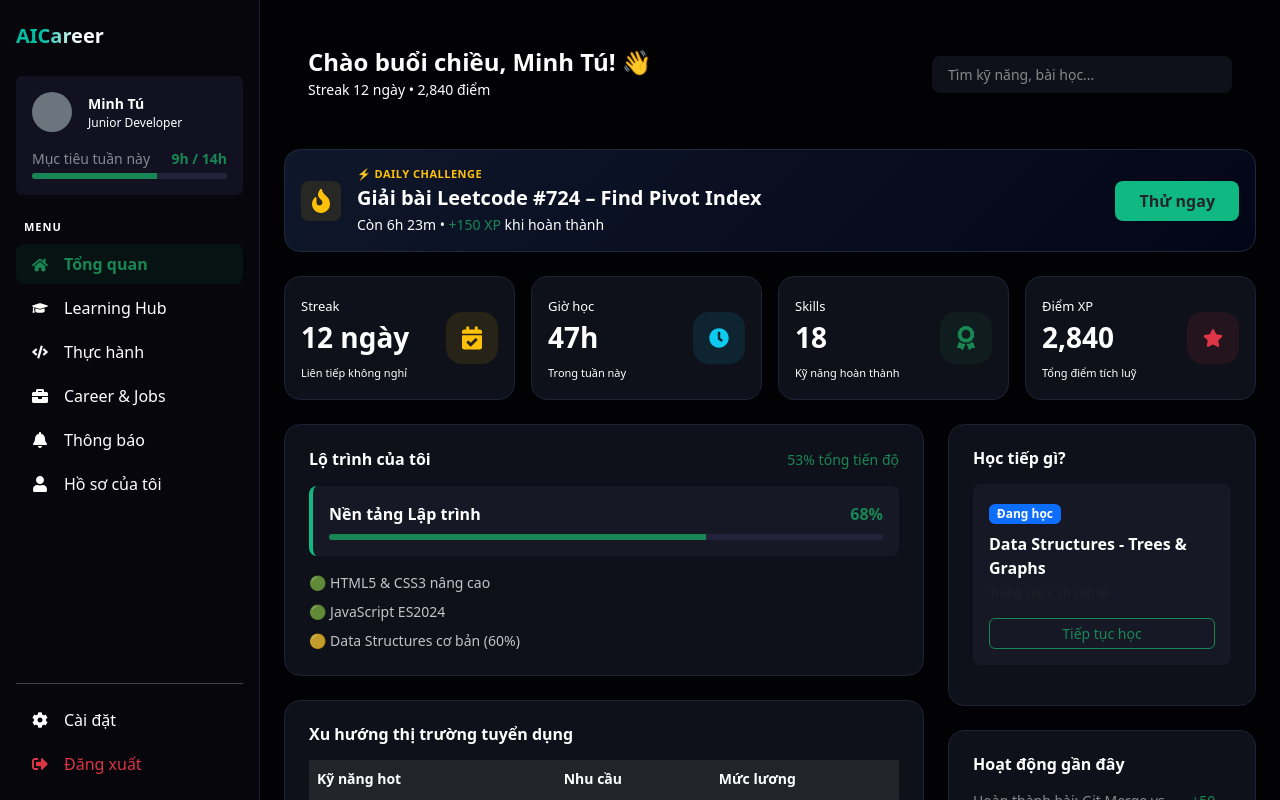
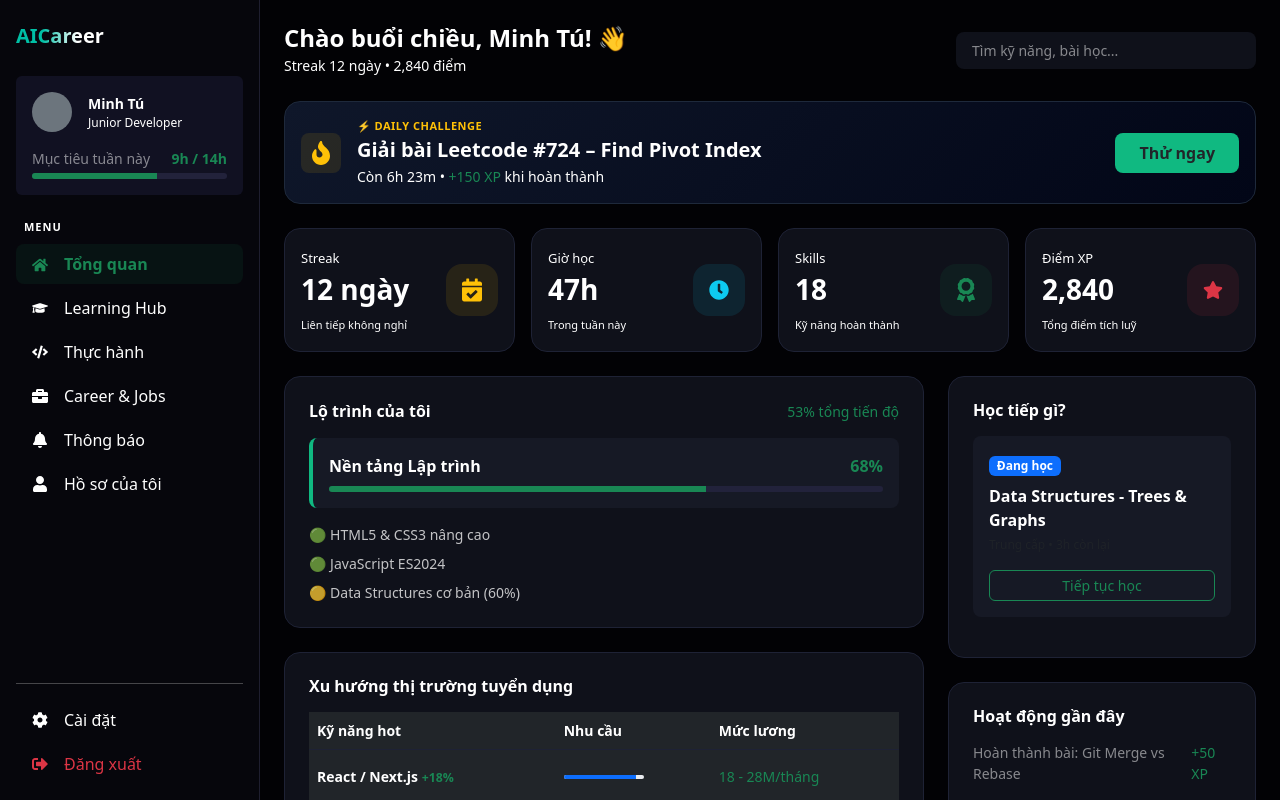
Before and after one commit to Hau1436H/FE, a React (Vite) app: page /dashboard in a window 1280 px wide. Built offline with nearby package versions, Linux system fonts and the light colour scheme.

Commit message:
Tách các component có sẵn trong Dashboard.jsx ra thành component trong dashboard cho dễ quản lý

```diff
--- /dev/null
+++ b/src/components/dashboard/LearningPath.jsx
@@ -0,0 +1,31 @@
+// src/components/dashboard/LearningPath.jsx
+import React from 'react';
+
+function LearningPath() {
+  return (
+    <div className="p-4 rounded-4 mb-4" style={{ backgroundColor: '#0f111a', border: '1px solid #1e2235' }}>
+      <div className="d-flex justify-content-between align-items-center mb-3">
+        <h6 className="fw-bold text-white mb-0">Lộ trình của tôi</h6>
+        <span className="text-success small fw-medium">53% tổng tiến độ</span>
+      </div>
+
+      <div className="p-3 rounded-3" style={{ backgroundColor: '#161925', borderLeft: '4px solid #10b981' }}>
+        <div className="d-flex justify-content-between align-items-center mb-2">
+          <span className="fw-semibold">Nền tảng Lập trình</span>
+          <span className="text-success fw-bold">68%</span>
+        </div>
+        <div className="progress" style={{ height: '6px', backgroundColor: '#22223b' }}>
+          <div className="progress-bar bg-success" style={{ width: '68%' }}></div>
+        </div>
+      </div>
+
+      <div className="mt-3 d-flex flex-column gap-2 small text-muted">
+        <div className="d-flex align-items-center gap-2 text-white opacity-75">🟢 HTML5 & CSS3 nâng cao</div>
+        <div className="d-flex align-items-center gap-2 text-white opacity-75">🟢 JavaScript ES2024</div>
+        <div className="d-flex align-items-center gap-2 text-white opacity-75">🟡 Data Structures cơ bản (60%)</div>
+      </div>
+    </div>
+  );
+}
+
+export default LearningPath;
--- /dev/null
+++ b/src/components/dashboard/MarketTrends.jsx
@@ -0,0 +1,33 @@
+// src/components/dashboard/MarketTrends.jsx
+import React from 'react';
+
+function MarketTrends() {
+  return (
+    <div className="p-4 rounded-4" style={{ backgroundColor: '#0f111a', border: '1px solid #1e2235' }}>
+      <h6 className="fw-bold text-white mb-3">Xu hướng thị trường tuyển dụng</h6>
+      <table className="table table-dark table-borderless align-middle mb-0 small">
+        <thead>
+          <tr className="text-muted" style={{ borderBottom: '1px solid #1e2235' }}>
+            <th>Kỹ năng hot</th>
+            <th>Nhu cầu</th>
+            <th>Mức lương</th>
+          </tr>
+        </thead>
+        <tbody>
+          <tr>
+            <td className="fw-semibold text-white py-3">React / Next.js <span className="text-success small">+18%</span></td>
+            <td><div className="progress" style={{ width: '80px', height: '4px' }}><div className="progress-bar bg-primary" style={{ width: '90%' }}></div></div></td>
+            <td className="text-success fw-medium">18 - 28M/tháng</td>
+          </tr>
+          <tr>
+            <td className="fw-semibold text-white py-3">TypeScript <span className="text-success small">+31%</span></td>
+            <td><div className="progress" style={{ width: '80px', height: '4px' }}><div className="progress-bar bg-primary" style={{ width: '75%' }}></div></div></td>
+            <td className="text-success fw-medium">20 - 35M/tháng</td>
+          </tr>
+        </tbody>
+      </table>
+    </div>
+  );
+}
+
+export default MarketTrends;
--- /dev/null
+++ b/src/components/dashboard/RecentActivity.jsx
@@ -0,0 +1,22 @@
+// src/components/dashboard/RecentActivity.jsx
+import React from 'react';
+
+function RecentActivity() {
+  return (
+    <div className="p-4 rounded-4" style={{ backgroundColor: '#0f111a', border: '1px solid #1e2235' }}>
+      <h6 className="fw-bold text-white mb-3">Hoạt động gần đây</h6>
+      <div className="d-flex flex-column gap-3 small">
+        <div className="d-flex justify-content-between">
+          <span className="text-white-50">Hoàn thành bài: Git Merge vs Rebase</span>
+          <span className="text-success fw-medium">+50 XP</span>
+        </div>
+        <div className="d-flex justify-content-between">
+          <span className="text-white-50">Làm bài test JavaScript - Đạt 87%</span>
+          <span className="text-success fw-medium">+120 XP</span>
+        </div>
+      </div>
+    </div>
+  );
+}
+
+export default RecentActivity;
--- /dev/null
+++ b/src/components/dashboard/RoadMap.jsx
@@ -0,0 +1,18 @@
+// src/components/dashboard/RoadMap.jsx
+import React from 'react';
+
+function RoadMap() {
+  return (
+    <div className="p-4 rounded-4 mb-4" style={{ backgroundColor: '#0f111a', border: '1px solid #1e2235' }}>
+      <h6 className="fw-bold text-white mb-3">Học tiếp gì?</h6>
+      <div className="p-3 rounded-3 mb-3" style={{ backgroundColor: '#161925' }}>
+        <span className="badge bg-primary mb-2">Đang học</span>
+        <div className="fw-bold mb-1">Data Structures - Trees & Graphs</div>
+        <div className="text-muted extra-small mb-3" style={{ fontSize: '12px' }}>Trung cấp • 3h còn lại</div>
+        <button className="btn btn-outline-success btn-sm w-100 rounded-2">Tiếp tục học</button>
+      </div>
+    </div>
+  );
+}
+
+export default RoadMap;
--- a/src/pages/Dashboard.jsx
+++ b/src/pages/Dashboard.jsx
@@ -1,8 +1,12 @@
-// src/components/dashboard/Dashboard.jsx
+// src/pages/Dashboard.jsx
 import React from 'react';
 import Sidebar from '../components/dashboard/Sidebar';
 import DailyChallenge from '../components/dashboard/DailyChallenge';
 import StatsGrid from '../components/dashboard/StatsGrid';
+import LearningPath from '../components/dashboard/LearningPath';
+import MarketTrends from '../components/dashboard/MarketTrends';
+import RoadMap from '../components/dashboard/RoadMap';
+import RecentActivity from '../components/dashboard/RecentActivity';
 
 function Dashboard() {
   return (
@@ -12,8 +16,7 @@ function Dashboard() {
 
       {/* Khu vực nội dung hiển thị chính */}
       <div className="flex-grow-1 p-4 overflow-auto text-white" style={{ maxHeight: '100vh' }}>
-        {/* Thanh tìm kiếm và lời chào trên cùng */}
-        <div className="flex-grow-1 p-4 overflow-auto text-white" style={{ maxHeight: '100vh' }}>
+
         {/* Thanh tìm kiếm và lời chào trên cùng */}
         <div className="d-flex justify-content-between align-items-center mb-4">
           <div>
@@ -28,13 +31,9 @@ function Dashboard() {
               style={{
                 backgroundColor: '#0f111a',
                 fontSize: '14px',
-                  border: '1px solid #1e2235',
-                  opacity: 1 // Giữ ô input rõ nét
+                border: '1px solid #1e2235'
               }}
-                // Thêm hàm bổ sung để xử lý placeholder cho mọi phiên bản Bootstrap
-                onFocus={(e) => e.target.style.outline = 'none'}
             />
-              {/* Thẻ style nhúng trực tiếp để xử lý triệt để màu placeholder */}
             <style>{`
               .form-control::placeholder {
                 color: rgba(255, 255, 255, 0.5) !important;
@@ -42,8 +41,6 @@ function Dashboard() {
             `}</style>
           </div>
         </div>
-        </div>
-
 
         {/* Khối thử thách hàng ngày */}
         <DailyChallenge />
@@ -53,90 +50,19 @@ function Dashboard() {
 
         {/* Khối chia 2 Cột Layout Phía Dưới */}
         <div className="row g-4">
-
-          {/* Cột Bên Trái: Lộ trình và Xu hướng tuyển dụng */}
+          {/* Cột Bên Trái */}
           <div className="col-12 col-lg-8">
-            {/* Box Lộ trình học tập */}
-            <div className="p-4 rounded-4 mb-4" style={{ backgroundColor: '#0f111a', border: '1px solid #1e2235' }}>
-              <div className="d-flex justify-content-between align-items-center mb-3">
-                <h6 className="fw-bold text-white mb-0">Lộ trình của tôi</h6>
-                <span className="text-success small fw-medium">53% tổng tiến độ</span>
+            <LearningPath />
+            <MarketTrends />
           </div>
 
-              <div className="p-3 rounded-3" style={{ backgroundColor: '#161925', borderLeft: '4px solid #10b981' }}>
-                <div className="d-flex justify-content-between align-items-center mb-2">
-                  <span className="fw-semibold">Nền tảng Lập trình</span>
-                  <span className="text-success fw-bold">68%</span>
-                </div>
-                <div className="progress" style={{ height: '6px', backgroundColor: '#22223b' }}>
-                  <div className="progress-bar bg-success" style={{ width: '68%' }}></div>
+          {/* Cột Bên Phải */}
+          <div className="col-12 col-lg-4">
+            <RoadMap />
+            <RecentActivity />
           </div>
         </div>
 
-              <div className="mt-3 d-flex flex-column gap-2 small text-muted">
-                <div className="d-flex align-items-center gap-2 text-white opacity-75">🟢 HTML5 & CSS3 nâng cao</div>
-                <div className="d-flex align-items-center gap-2 text-white opacity-75">🟢 JavaScript ES2024</div>
-                <div className="d-flex align-items-center gap-2 text-white opacity-75">🟡 Data Structures cơ bản (60%)</div>
-              </div>
-            </div>
-
-            {/* Box Xu hướng thị trường */}
-            <div className="p-4 rounded-4" style={{ backgroundColor: '#0f111a', border: '1px solid #1e2235' }}>
-              <h6 className="fw-bold text-white mb-3">Xu hướng thị trường tuyển dụng</h6>
-              <table className="table table-dark table-borderless align-middle mb-0 small">
-                <thead>
-                  <tr className="text-muted" style={{ borderBottom: '1px solid #1e2235' }}>
-                    <th>Kỹ năng hot</th>
-                    <th>Nhu cầu</th>
-                    <th>Mức lương</th>
-                  </tr>
-                </thead>
-                <tbody>
-                  <tr>
-                    <td className="fw-semibold text-white py-3">React / Next.js <span className="text-success small">+18%</span></td>
-                    <td><div className="progress" style={{ width: '80px', height: '4px' }}><div className="progress-bar bg-primary" style={{ width: '90%' }}></div></div></td>
-                    <td className="text-success fw-medium">18 - 28M/tháng</td>
-                  </tr>
-                  <tr>
-                    <td className="fw-semibold text-white py-3">TypeScript <span className="text-success small">+31%</span></td>
-                    <td><div className="progress" style={{ width: '80px', height: '4px' }}><div className="progress-bar bg-primary" style={{ width: '75%' }}></div></div></td>
-                    <td className="text-success fw-medium">20 - 35M/tháng</td>
-                  </tr>
-                </tbody>
-              </table>
-            </div>
-          </div>
-
-          {/* Cột Bên Phải: Học tiếp gì và Hoạt động gần đây */}
-          <div className="col-12 col-lg-4">
-            {/* Khối gợi ý học tiếp */}
-            <div className="p-4 rounded-4 mb-4" style={{ backgroundColor: '#0f111a', border: '1px solid #1e2235' }}>
-              <h6 className="fw-bold text-white mb-3">Học tiếp gì?</h6>
-              <div className="p-3 rounded-3 mb-3" style={{ backgroundColor: '#161925' }}>
-                <span className="badge bg-primary mb-2">Đang học</span>
-                <div className="fw-bold mb-1">Data Structures - Trees & Graphs</div>
-                <div className="text-muted extra-small mb-3" style={{ fontSize: '12px' }}>Trung cấp • 3h còn lại</div>
-                <button className="btn btn-outline-success btn-sm w-100 rounded-2">Tiếp tục học</button>
-              </div>
-            </div>
-
-            {/* Khối hoạt động gần đây */}
-            <div className="p-4 rounded-4" style={{ backgroundColor: '#0f111a', border: '1px solid #1e2235' }}>
-              <h6 className="fw-bold text-white mb-3">Hoạt động gần đây</h6>
-              <div className="d-flex flex-column gap-3 small">
-                <div className="d-flex justify-content-between">
-                  <span className="text-white-50">Hoàn thành bài: Git Merge vs Rebase</span>
-                  <span className="text-success fw-medium">+50 XP</span>
-                </div>
-                <div className="d-flex justify-content-between">
-                  <span className="text-white-50">Làm bài test JavaScript - Đạt 87%</span>
-                  <span className="text-success fw-medium">+120 XP</span>
-                </div>
-              </div>
-            </div>
-          </div>
-
-        </div>
       </div>
     </div>
   );
```
Lines whose indentation alone changed are shown as unchanged.
